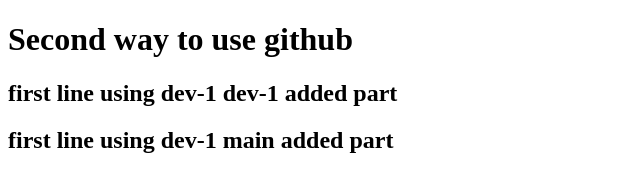
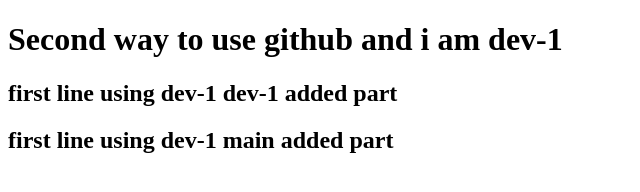
Before and after one commit to Gourav7777/my-2, a plain HTML site: page index.html in a window 1280 px wide. Shown: the whole page, without its empty margins (0-640 px from the left). Drawn offline with Linux system fonts and the light colour scheme.

Commit message:
dev-1-second-conflict

```diff
--- a/index.html
+++ b/index.html
@@ -6,7 +6,7 @@
     <title>Document</title>
 </head>
 <body>
-    <h1>Second way to use github</h1>
+    <h1>Second way to use github and i am dev-1</h1>
 
     <h2>first line using dev-1  dev-1 added part</h2>
     <h2>first line using dev-1  main added part</h2>
```
